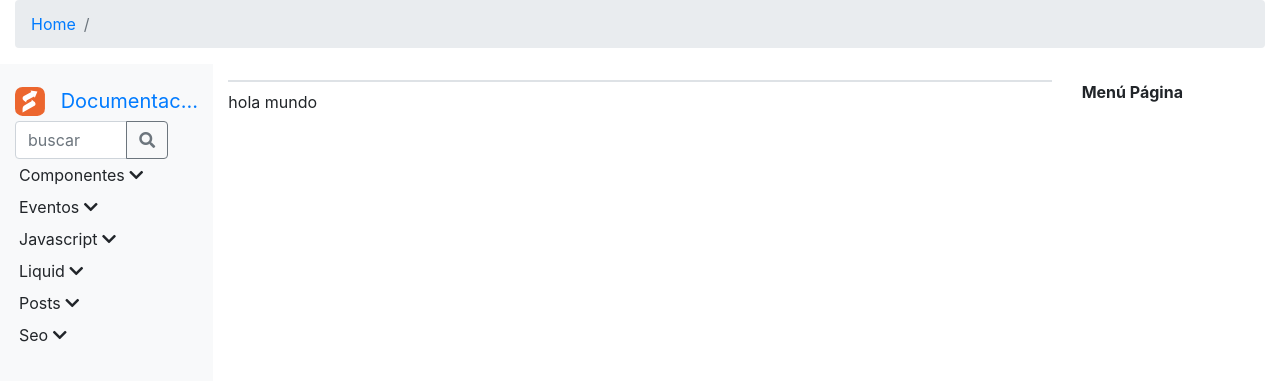
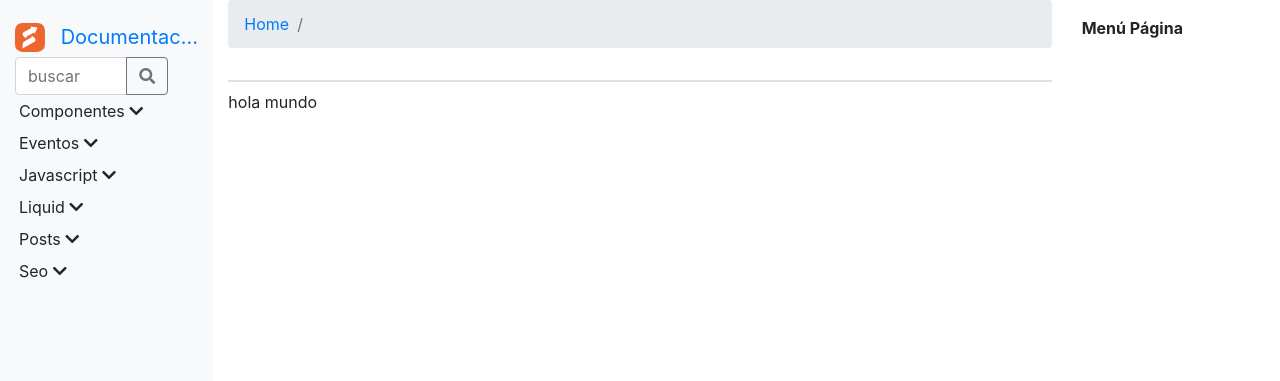
Before and after one commit to Bsale-IO/template-docs, a Jekyll site: the page built from docs/index.md, in a window 1280 px wide and 900 px high. Shown: the top 381 px of the window. Built offline with Jekyll 4.4.1, drawn with Linux system fonts in a browser that asks for light colours; our own code applies the rules of GitHub Pages for plain Markdown files.

Commit message:
nav bread crumbs

```diff
--- a/docs/_layouts/default.html
+++ b/docs/_layouts/default.html
@@ -3,21 +3,7 @@
 <body>
     <main class="container-fluid">
         <div class="row">
-            <nav aria-label="breadcrumb" class="col-12">
-                <ol class="breadcrumb">
-                    <li class="breadcrumb-item">
-                        <a href="/">Home</a>
-                    </li>
-                    {% if page.collection %}
-                        <li class="breadcrumb-item" aria-current="page">
-                            <a href="/{{page.collection}}">{{page.collection}}</a>
-                        </li>
-                    {% endif %}
-                    <li class="breadcrumb-item active" aria-current="page">
-                        {{page.title}}
-                    </li>
-                </ol>
-            </nav>
+
             <!-- menu site -->
             <nav class="col-md-12 col-lg-3 col-xl-2 order-md-1 bg-light navbar-expand-lg nav-menu-lg">
                 {% include menu.html %}
@@ -30,6 +16,21 @@
             </div>
             <!-- content -->
             <article class="col-md-9 col-lg-6 col-xl-8  order-md-2">
+                <nav aria-label="breadcrumb">
+                    <ol class="breadcrumb">
+                        <li class="breadcrumb-item">
+                            <a href="{{site.baseurl}}">Home</a>
+                        </li>
+                        {% if page.collection %}
+                            <li class="breadcrumb-item" aria-current="page">
+                                <a href="{{site.baseurl}}/{{page.collection}}">{{page.collection}}</a>
+                            </li>
+                        {% endif %}
+                        <li class="breadcrumb-item active" aria-current="page">
+                            {{page.title}}
+                        </li>
+                    </ol>
+                </nav>
                 <h1 class="d-none d-md-block">{{page.title}}</h1>
                 {{ content }}
             </article>
```
